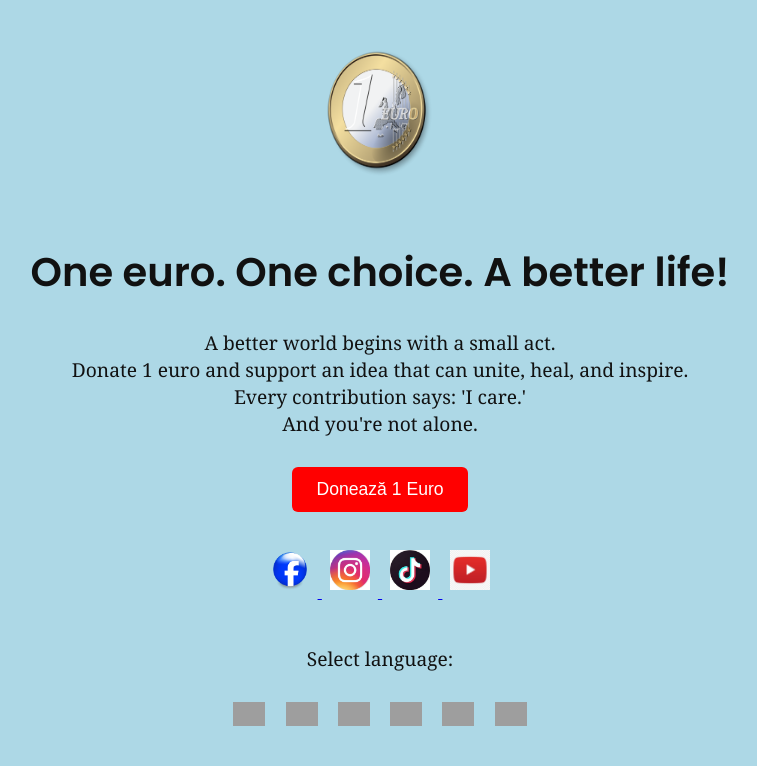
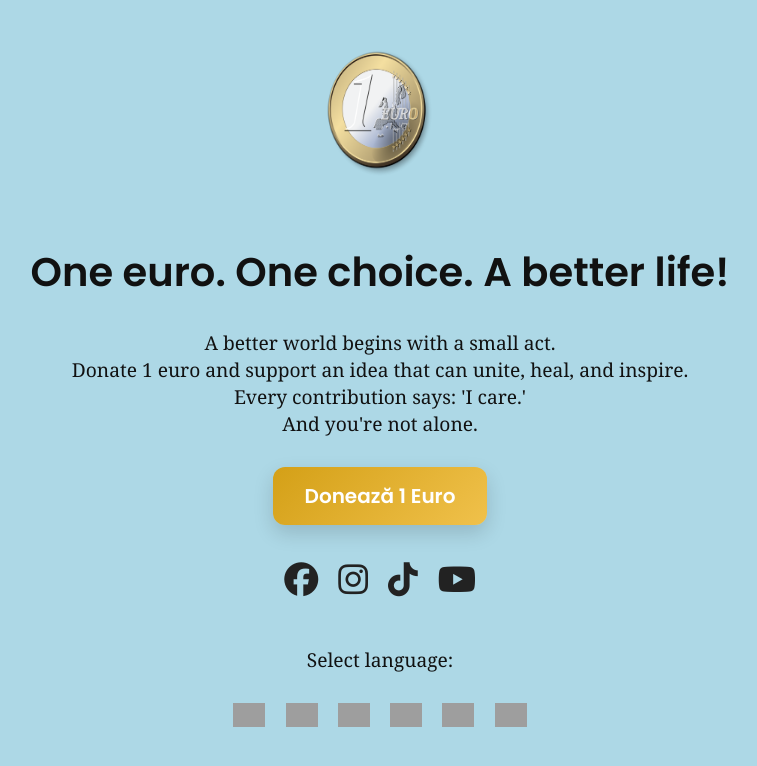
Before and after one commit to all1euro/1euro_project, a plain HTML site: page index.html in a window 1280 px wide. Shown: the whole page, without its empty margins (260-1017 px from the left). Drawn offline with Linux system fonts and the light colour scheme; grey boxes are pictures that could not be loaded.

Commit message:
new style

```diff
--- a/index.html
+++ b/index.html
@@ -1,11 +1,48 @@
 <!DOCTYPE html>
 <html lang="en">
 <head>
+  <link rel="stylesheet"
+href="https://cdnjs.cloudflare.com/ajax/libs/font-awesome/6.5.1/css/all.min.css">
   <meta charset="UTF-8" />
   <meta name="viewport" content="width=device-width, initial-scale=1.0"/>
   <title>1 Euro Project</title>
   <link href="https://fonts.googleapis.com/css2?family=Poppins:wght@400;600&display=swap" rel="stylesheet">
   <style>
+    .social-icons {
+    display: flex;
+    justify-content: center;
+    gap: 20px;
+    margin-top: 20px;
+}
+
+.social-icons a {
+    text-decoration: none;
+    font-size: 34px;
+    color: #222;
+    transition: 0.3s;
+}
+
+.social-icons a:hover {
+    transform: scale(1.15);
+    color: #d4a017;
+}
+
+.donate-button {
+    display: inline-block;
+    background: linear-gradient(135deg,#d4a017,#f0c14b);
+    color: white;
+    padding: 14px 32px;
+    border-radius: 12px;
+    text-decoration: none;
+    font-weight: bold;
+    font-size: 20px;
+    transition: 0.3s;
+    box-shadow: 0 8px 20px rgba(0,0,0,0.15);
+}
+
+.donate-button:hover {
+    transform: translateY(-2px);
+}
     body {
       font-family: 'Poppins', sans-serif;
       background: lightblue;
@@ -93,31 +130,33 @@
     Și nu ești singur.
   </p>
 
-  <button onclick="toggleDonations()">Donează 1 Euro</button>
+  <a href="https://buy.stripe.com/5kQfZgeEG61d4Vy12scwg00" target="_blank" class="donate-button">
+    Donează 1 Euro
+</a>
 
-  <div class="donation-options" id="donation-options">
+ <div class="donation-options" id="donation-options">
     <a href="https://www.paypal.me/EDaistan" target="_blank">PayPal</a>
     <a href="https://revolut.me/e_daistan" target="_blank">Revolut</a>
     <a href="https://www.buymeacoffee.com/all1euro" target="_blank">Buy Me a Coffee</a>
     <a href="#" target="_blank">Card bancar (în curând)</a>
   </div>
 
-  <div class="social-icons">
+ <div class="social-icons">
 
-<a href="https://www.facebook.com/profile.php?id=61578039856553" target="_blank">
-    <img src="vecteezy_facebook-logo-facebook-logo-circle-facebook-logo-circular_55210893.png" alt="Facebook">
+<a href="LINK_FACEBOOK" target="_blank">
+<i class="fab fa-facebook"></i>
 </a>
 
-<a href="https://www.instagram.com/all1eurotogether/" target="_blank">
-    <img src="Round Instagram Logo Photos Social Media.jpg" alt="Instagram">
+<a href="LINK_INSTAGRAM" target="_blank">
+<i class="fab fa-instagram"></i>
 </a>
 
-<a href="https://www.tiktok.com/@all1euro" target="_blank">
-    <img src="Je n'ai pas tik tok car j'ai 9ans mais plus tard dans ma vie je l'instalerais _).jpg" alt="TikTok">
+<a href="LINK_TIKTOK" target="_blank">
+<i class="fab fa-tiktok"></i>
 </a>
 
-<a href="https://www.youtube.com/@All1euro.project" target="_blank">
-    <img src="Download.jpg" alt="YouTube">
+<a href="LINK_YOUTUBE" target="_blank">
+<i class="fab fa-youtube"></i>
 </a>
 
 </div>
```
